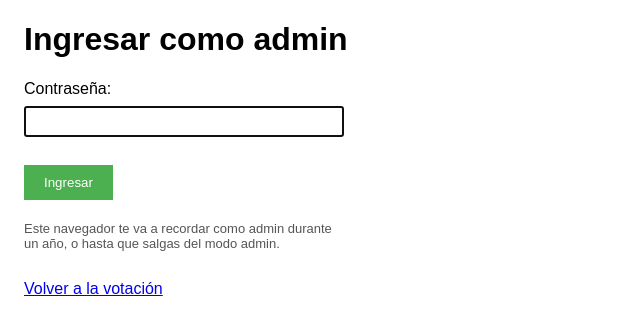
After one commit to tupacz/flask-app, a Flask app: page /login in a window 1280 px wide. The commit adds this page. Shown: the top 335 px of the page, without its empty margins (0-640 px from the left). Run offline with Flask 3, Linux system fonts and the light colour scheme.

Commit message:
Restrict full results to the admin; show the public who already voted
- /winner shows everyone the count and names of who already voted; the
  full Condorcet result is only shown to the admin.
- The admin logs in on /votes with a form checked on the server and is
  remembered for a year with a signed session cookie (/logout to exit).
- /votes and /submit-data now require the admin session; before, every
  ballot was in the page source and anyone could overwrite data.txt.
- The admin password is no longer in the code: it is read from
  ADMIN_PASSWORD or app/admin_password.txt (gitignored). The session
  secret is generated on first run into app/secret_key.txt (gitignored).
- /winner no longer errors when there are no votes yet.

Co-Authored-By: Claude Opus 5.5 <noreply@anthropic.com>

```diff
--- a/app/routes.py
+++ b/app/routes.py
@@ -1,6 +1,7 @@
 import os
+import hmac
 import random
-from flask import Blueprint, render_template, request, jsonify
+from flask import Blueprint, render_template, request, jsonify, session, redirect, url_for, current_app
 from datetime import datetime
 
 from app.voting_condorcet import get_condorcet_winner
@@ -36,21 +37,69 @@ def books_manager():
     books_dao = Book.BooksDAO(file_path_books)
     return render_template('books-manager.html', books=books_dao.load_books())
 
+def es_admin():
+    return session.get('admin') is True
+
+def nombres_de_votantes(ruta_archivo):
+    """Nombres de quienes ya votaron, en el orden en que votaron."""
+    nombres = []
+    with open(ruta_archivo, 'r', encoding='utf-8') as file:
+        for linea in file:
+            if linea.startswith('Nombre: '):
+                nombres.append(linea.split('; ')[0][len('Nombre: '):].strip())
+    return nombres
+
+# Páginas a las que se puede volver después de ingresar como admin
+DESTINOS_ADMIN = {'/votes', '/winner'}
+
 @main.route('/winner')
 def winner():
+    nombres = nombres_de_votantes(file_path_data)
+    if not es_admin() or not nombres:
+        # El público solo ve quién votó; el resultado completo es solo para el admin
+        return render_template('winner_publico.html', nombres=nombres, admin=es_admin())
     winner = get_condorcet_winner(file_path_data)
-    return render_template('winner.html', winner=winner)
+    return render_template('winner.html', winner=winner, cantidad_votos=len(nombres))
+
+@main.route('/login', methods=['GET', 'POST'])
+def login():
+    destino = request.values.get('next', '/votes')
+    if destino not in DESTINOS_ADMIN:
+        destino = '/votes'
+    if request.method == 'GET':
+        if es_admin():
+            return redirect(destino)
+        return render_template('login.html', error=None, next=destino)
+
+    clave = current_app.config.get('ADMIN_PASSWORD')
+    ingresada = request.form.get('password', '')
+    if clave and hmac.compare_digest(ingresada.encode('utf-8'), clave.encode('utf-8')):
+        session.clear()
+        session['admin'] = True
+        session.permanent = True
+        return redirect(destino)
+    error = 'Contraseña incorrecta.' if clave else 'Falta configurar la contraseña de admin en el servidor.'
+    return render_template('login.html', error=error, next=destino), 401
+
+@main.route('/logout')
+def logout():
+    session.clear()
+    return redirect(url_for('main.index'))
 
 @main.route('/votes')
 def votes():
+    if not es_admin():
+        return render_template('login.html', error=None, next='/votes')
     # obtengo todo un string de data.txt
     with open(file_path_data, 'r', encoding='utf-8') as file:
         data = file.read()
-    return render_template('votes.html', data=data, password='1234')
+    return render_template('votes.html', data=data)
 
 
 @main.route('/submit-data', methods=['POST'])
 def cambiar_data():
+    if not es_admin():
+        return jsonify({'message': 'Solo el admin puede cambiar los votos. Ingresá de nuevo en /votes.'}), 403
     try:
         data = request.get_json()
         print('JSON recibido:', data)  # Imprime el JSON recibido
--- a/app/static/styles.css
+++ b/app/static/styles.css
@@ -88,6 +88,44 @@ body {
     background-color: #fde8e8;
 }
 
+.barra-admin {
+    font-size: small;
+    color: #555;
+    padding: 6px 10px;
+    background-color: #f0f0f0;
+    border: 1px solid #ccc;
+    display: inline-block;
+}
+
+.votantes {
+    columns: 2 12em;
+    padding-left: 1.4em;
+}
+
+.votantes li {
+    margin: 3px 0;
+}
+
+.nota {
+    font-size: small;
+    color: #555;
+}
+
+form.login {
+    display: grid;
+    gap: 8px;
+    max-width: 20em;
+}
+
+form.login input[type="password"] {
+    padding: 6px;
+}
+
+form.login button {
+    margin-top: 4px;
+    justify-self: start;
+}
+
 #voto-registrado {
     max-width: 40em;
     padding: 16px 20px;
--- /dev/null
+++ b/app/templates/login.html
@@ -0,0 +1,23 @@
+<!DOCTYPE html>
+<html lang="es">
+<head>
+    <meta charset="UTF-8">
+    <meta name="viewport" content="width=device-width, initial-scale=1.0">
+    <title>Ingresar como admin</title>
+    <link rel="stylesheet" href="{{ url_for('static', filename='styles.css') }}">
+</head>
+<body>
+    <h1>Ingresar como admin</h1>
+    <form method="post" action="{{ url_for('main.login') }}" class="login">
+        <input type="hidden" name="next" value="{{ next }}">
+        <label for="password">Contraseña:</label>
+        <input type="password" id="password" name="password" autocomplete="current-password" required autofocus>
+        <button type="submit" id="submit-button">Ingresar</button>
+        <p class="nota">Este navegador te va a recordar como admin durante un año, o hasta que salgas del modo admin.</p>
+    </form>
+    {% if error %}
+    <div class="mensaje error" role="alert">{{ error }}</div>
+    {% endif %}
+    <p><a href="{{ url_for('main.index') }}">Volver a la votación</a></p>
+</body>
+</html>
--- a/app/templates/winner.html
+++ b/app/templates/winner.html
@@ -57,6 +57,7 @@
 </head>
 <body>
 <div class="container">
+  <p class="barra-admin">Modo admin · {{ cantidad_votos }} {{ 'voto' if cantidad_votos == 1 else 'votos' }} · <a href="{{ url_for('main.votes') }}">Editar votos</a> · <a href="{{ url_for('main.logout') }}">Salir del modo admin</a></p>
   <table>
     <tr>
       <th></th>
```
Also changed, not shown: app/__init__.py (+34 -0 lines), app/templates/votes.html (+11 -12 lines), app/templates/winner_publico.html (added, +36 -0 lines), 1 other file.
